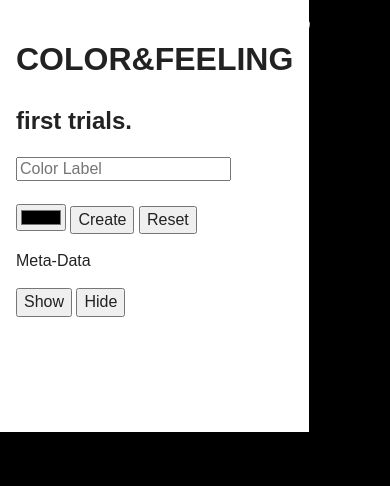
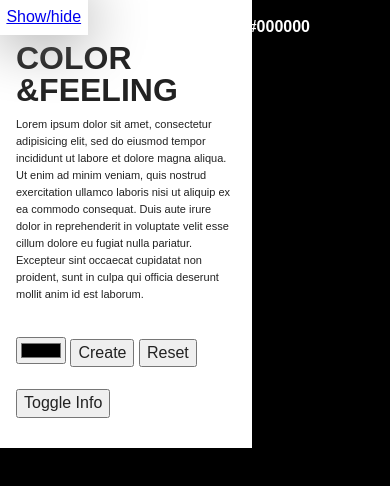
Before and after one commit to rileymasunaga/coolfeel, a plain HTML site: page index.html in a window 390 px wide. Both pictures are taken after a click on the button "Create". Drawn offline with nearby package versions, Linux system fonts and the light colour scheme.

Commit message:
Responsive Functionality Added / meta toggle changed

```diff
--- a/css/main.css
+++ b/css/main.css
@@ -1,10 +1,12 @@
 /*! HTML5 Boilerplate v5.3.0 | MIT License | https://html5boilerplate.com/ */
+
 
 /*
  * What follows is the result of much research on cross-browser styling.
  * Credit left inline and big thanks to Nicolas Gallagher, Jonathan Neal,
  * Kroc Camen, and the H5BP dev community and team.
  */
+
 
 /* ==========================================================================
    Base styles: opinionated defaults
@@ -17,6 +19,7 @@ html {
     background-color: #e6e6e6;
     overflow: hidden;
 }
+
 
 /*
  * Remove text-shadow in selection highlight:
@@ -36,6 +39,7 @@ html {
     text-shadow: none;
 }
 
+
 /*
  * A better looking default horizontal rule
  */
@@ -48,6 +52,7 @@ hr {
     margin: 1em 0;
     padding: 0;
 }
+
 
 /*
  * Remove the gap between audio, canvas, iframes,
@@ -64,6 +69,7 @@ video {
     vertical-align: middle;
 }
 
+
 /*
  * Remove default fieldset styles.
  */
@@ -74,6 +80,7 @@ fieldset {
     padding: 0;
 }
 
+
 /*
  * Allow only vertical resizing of textareas.
  */
@@ -81,6 +88,7 @@ fieldset {
 textarea {
     resize: vertical;
 }
+
 
 /* ==========================================================================
    Browser Upgrade Prompt
@@ -93,29 +101,16 @@ textarea {
     padding: 0.2em 0;
 }
 
+
 /* ==========================================================================
    Author's custom styles
    ========================================================================== */
 
 
-
-
-
-
-
-
-
-
-
-
-
-
-
-
-
 /* ==========================================================================
    Helper classes
    ========================================================================== */
+
 
 /*
  * Hide visually and from screen readers
@@ -124,6 +119,7 @@ textarea {
 .hidden {
     display: none !important;
 }
+
 
 /*
  * Hide only visually, but have it available for screen readers:
@@ -141,6 +137,7 @@ textarea {
     width: 1px;
 }
 
+
 /*
  * Extends the .visuallyhidden class to allow the element
  * to be focusable when navigated to via the keyboard:
@@ -157,6 +154,7 @@ textarea {
     width: auto;
 }
 
+
 /*
  * Hide visually and from screen readers, but maintain layout
  */
@@ -164,6 +162,7 @@ textarea {
 .invisible {
     visibility: hidden;
 }
+
 
 /*
  * Clearfix: contain floats
@@ -179,13 +178,16 @@ textarea {
 
 .clearfix:before,
 .clearfix:after {
-    content: " "; /* 1 */
-    display: table; /* 2 */
+    content: " ";
+    /* 1 */
+    display: table;
+    /* 2 */
 }
 
 .clearfix:after {
     clear: both;
 }
+
 
 /* ==========================================================================
    EXAMPLE Media Queries for Responsive Design.
@@ -198,11 +200,12 @@ textarea {
 }
 
 @media print,
-       (-webkit-min-device-pixel-ratio: 1.25),
-       (min-resolution: 1.25dppx),
-       (min-resolution: 120dpi) {
+(-webkit-min-device-pixel-ratio: 1.25),
+(min-resolution: 1.25dppx),
+(min-resolution: 120dpi) {
     /* Style adjustments for high resolution devices */
 }
+
 
 /* ==========================================================================
    Print styles.
@@ -217,105 +220,118 @@ textarea {
     *:first-letter,
     *:first-line {
         background: transparent !important;
-        color: #000 !important; /* Black prints faster:
+        color: #000 !important;
+        /* Black prints faster:
                                    http://www.sanbeiji.com/archives/953 */
         box-shadow: none !important;
         text-shadow: none !important;
     }
-
     a,
     a:visited {
         text-decoration: underline;
     }
-
     a[href]:after {
         content: " (" attr(href) ")";
     }
-
     abbr[title]:after {
         content: " (" attr(title) ")";
     }
-
     /*
      * Don't show links that are fragment identifiers,
      * or use the `javascript:` pseudo protocol
      */
-
     a[href^="#"]:after,
     a[href^="javascript:"]:after {
         content: "";
     }
-
     pre,
     blockquote {
         border: 1px solid #999;
         page-break-inside: avoid;
     }
-
     /*
      * Printing Tables:
      * http://css-discuss.incutio.com/wiki/Printing_Tables
      */
-
     thead {
         display: table-header-group;
     }
-
     tr,
     img {
         page-break-inside: avoid;
     }
-
     img {
         max-width: 100% !important;
     }
-
     p,
     h2,
     h3 {
         orphans: 3;
         widows: 3;
     }
-
     h2,
     h3 {
         page-break-after: avoid;
     }
 }
 
+#togglebar{
+    padding: .4em;
+    background-color: white;
+z-index: 50;
+max-width:245px;
+box-shadow:0 3px 60px 0px grey;
+position: absolute;
+visibility: hidden;
+}
 .sidebar {
-    float: right;
+    float: left;
     padding: 1em;
-    background-color:white;
-    z-index: 5;
-    height:400px;
-    position:fixed;
-
+    background-color: white;
+    height: 400px;
+    max-width: 220px;
+position: absolute;
+z-index: 1;
+clear: both
+box-shadow:0 90px 60px 0px grey;
+}
+.sidebar h1{
+    line-height: 10px;
 }
 
+.sidebar p{
+    font-size: 11px;
+    line-height: 17px;
+}
 
 .block {
     float: left;
-    width:100%;
+    width: 100%;
     background-color: red;
-    color:white;
-    z-index: 0  ;
-    position:relative;
+    color: white;
+    z-index: -10;
+    position: relative;
     clear: all;
     text-align: right;
     height: 100vh;
     display: block;
 }
 
-
-.block p{
+.block p {
     padding-right: 5em;
     font-size: 1em;
     text-transform: uppercase;
-    font-weight:bold
+    font-weight: bold
+
+}
+#toggle{
+
 }
 
-.block i{
-    padding-right: 5em;
-    font-size: 1em;
+@media (max-width: 750px) {
+    .sidebar{
+        padding-top: 2em;}
+    #togglebar{
+        visibility: visible;
+    }
 }
--- a/index.html
+++ b/index.html
@@ -1,44 +1,44 @@
 <!doctype html>
 <html class="no-js" lang="">
+
 <head>
     <meta charset="utf-8">
     <meta http-equiv="x-ua-compatible" content="ie=edge">
     <title>COLORS&FEELINGS</title>
     <meta name="description" content="">
     <meta name="viewport" content="width=device-width, initial-scale=1">
-
     <link rel="apple-touch-icon" href="apple-touch-icon.png">
     <!-- Place favicon.ico in the root directory -->
-
     <link rel="stylesheet" href="css/normalize.css">
     <link rel="stylesheet" href="css/main.css">
     <script src="js/vendor/modernizr-2.8.3.min.js"></script>
     <script src="https://code.jquery.com/jquery-1.12.0.min.js"></script>
-        <script>window.jQuery || document.write('<script src="js/vendor/jquery-1.12.0.min.js"><\/script>')</script>
+    <script>
+    window.jQuery || document.write('<script src="js/vendor/jquery-1.12.0.min.js"><\/script>')
+    </script>
     <script src="js/plugins.js"></script>
     <script src="js/main.js"></script>
-
     <script>
-
     // ID = 0 from start
     var count = 0;
-        $(document).ready(function(){
-            $('#reset').on('click', function(){
+    $(document).ready(function() {
+        $('#reset').on('click', function() {
             count = 0;
             $(".block").fadeOut();
 
         });
 
 
-    $('#hide').click(function(){
-    $(".block p").fadeOut();
-    $(".block i").fadeOut("slow");
+        $('#hide').click(function() {
+            $(".block p").slideToggle();
+            $(".block i").slideToggle("slow");
         });
 
-    $('#show').click(function(){
-    $(".block p").fadeIn();
-    $(".block i").fadeIn("slow");
+        $('#toggle').click(function() {
+            $(".sidebar").slideToggle();
         });
+
+
     });
 
 
@@ -46,8 +46,6 @@
     // Function to generate a colorblock
     function colorblock() {
 
-    // get Word from Input
-        var word = document.getElementById("word").value;
 
         // Increase ID Count
         count++;
@@ -57,21 +55,21 @@
 
         // create inputcolor style
 
-        $("style").append("#block"+count+"{background-color:"+inputcolor+";}");
+        $("style").append("#block" + count + "{background-color:" + inputcolor + ";}");
 
 
         // redefine blockheight based on # of elements
-    var rawheight = 100/count
+        var rawheight = 100 / count
 
         var finalheight = rawheight + 'vh'
 
         $(".block").css("height", finalheight)
 
         //define blockid
-    var blockid = "block"+count
+        var blockid = "block" + count
 
         // Append new colorblock to page.
-        $("body").append("<div class='block' id="+blockid+"> <p>" + word + "</p><i>"+inputcolor+"</i></div>");
+        $("body").append("<div class='block' id=" + blockid + "> <p>" + inputcolor + "</p></div>");
 
         // $(".block").click(function(){
         //         $(".block").fadeOut();
@@ -79,56 +77,46 @@
     }
     </script>
 </head>
+
 <body>
     <!--[if lt IE 8]>
             <p class="browserupgrade">You are using an <strong>outdated</strong> browser. Please <a href="http://browsehappy.com/">upgrade your browser</a> to improve your experience.</p>
         <![endif]-->
-
     <!-- Add your site or application content here -->
-
     <style></style>
-
-
-
-
-
-
-        <div class ="sidebar">
-            <h1>COLOR&FEELING</h1>
-            <h2>first trials.</h2>
-            <input type="text" id="word" placeholder="Color Label" />
-            <br> <br>
-            <input type="color" id="inputcolor"/>
+    <div id=togglebar> <a href=#side id="toggle">Show/hide</a></div>
+    <div class="sidebar">
+        <h1>COLOR</h1><h1>&FEELING</h1>
+        <p>Lorem ipsum dolor sit amet, consectetur adipisicing elit, sed do eiusmod
+        tempor incididunt ut labore et dolore magna aliqua. Ut enim ad minim veniam,
+        quis nostrud exercitation ullamco laboris nisi ut aliquip ex ea commodo
+        consequat. Duis aute irure dolor in reprehenderit in voluptate velit esse
+        cillum dolore eu fugiat nulla pariatur. Excepteur sint occaecat cupidatat non
+        proident, sunt in culpa qui officia deserunt mollit anim id est laborum.</p>
+        <br>
+        <input type="color" id="inputcolor" />
         <button onclick="colorblock()">Create</button>
         <button id="reset">Reset</button>
-            <br>
-            <p>Meta-Data</p>
-            <button id="show">Show</button>
-            <button id="hide">Hide</button>
-
-
-
+        <br><br>
+        <button id="hide">Toggle Info</button>
     </div>
-
-
-
-
-
-
-
-
-
-
-
-
     <!-- Google Analytics: change UA-XXXXX-X to be your site's ID. -->
     <script>
-            (function(b,o,i,l,e,r){b.GoogleAnalyticsObject=l;b[l]||(b[l]=
-            function(){(b[l].q=b[l].q||[]).push(arguments)});b[l].l=+new Date;
-            e=o.createElement(i);r=o.getElementsByTagName(i)[0];
-            e.src='https://www.google-analytics.com/analytics.js';
-            r.parentNode.insertBefore(e,r)}(window,document,'script','ga'));
-            ga('create','UA-XXXXX-X','auto');ga('send','pageview');
+    (function(b, o, i, l, e, r) {
+        b.GoogleAnalyticsObject = l;
+        b[l] || (b[l] =
+            function() {
+                (b[l].q = b[l].q || []).push(arguments)
+            });
+        b[l].l = +new Date;
+        e = o.createElement(i);
+        r = o.getElementsByTagName(i)[0];
+        e.src = 'https://www.google-analytics.com/analytics.js';
+        r.parentNode.insertBefore(e, r)
+    }(window, document, 'script', 'ga'));
+    ga('create', 'UA-XXXXX-X', 'auto');
+    ga('send', 'pageview');
     </script>
 </body>
+
 </html>
```
Lines whose indentation alone changed are shown as unchanged.
